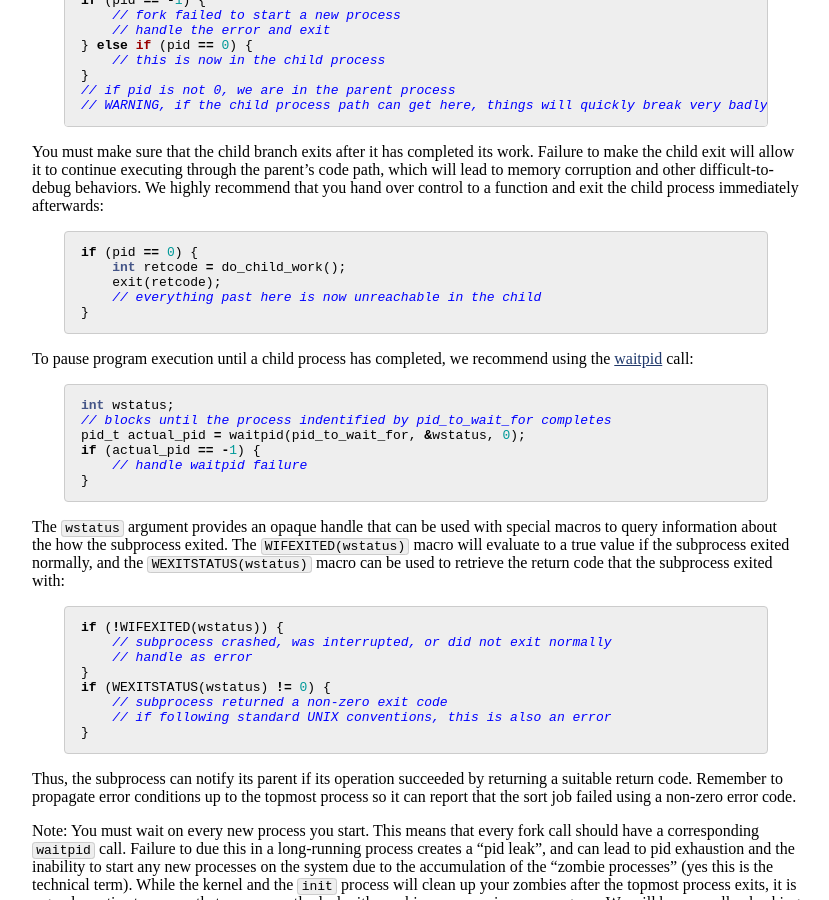
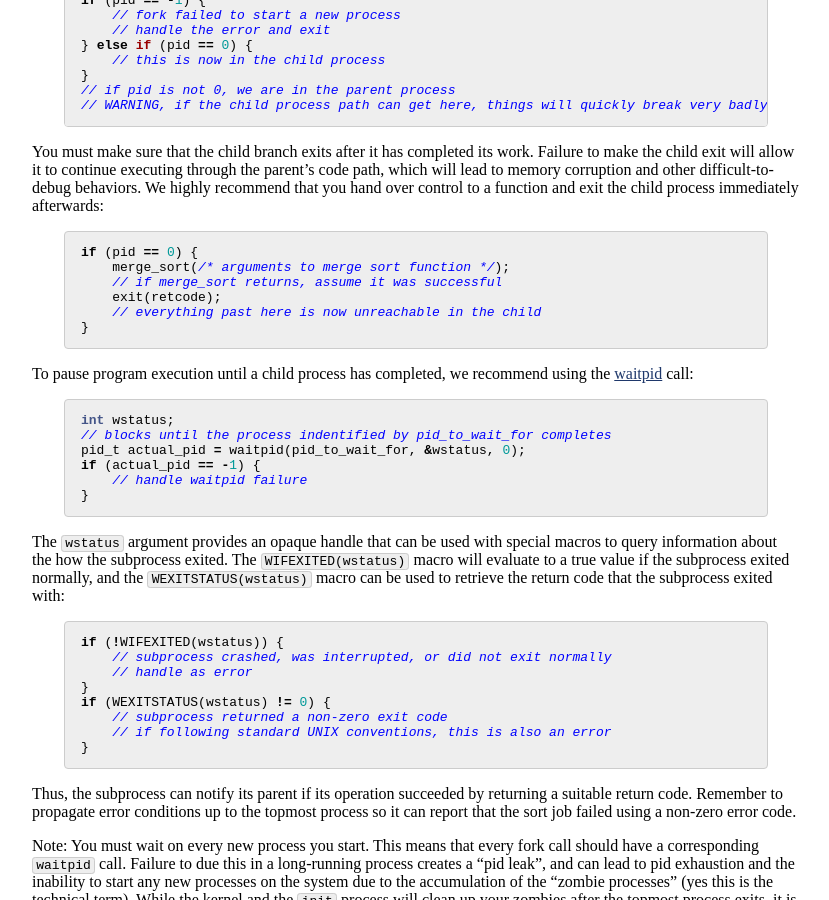
Before and after one commit to jhucsf/fall2023, a Jekyll site: the page built from assign/assign04.md, in a window 1280 px wide and 900 px high, scrolled down 2649 px. Shown: the whole window, without its empty margins (224-1053 px from the left). Built offline with Jekyll 4.4.1, drawn with Linux system fonts in a browser that asks for light colours.

Commit message:
better suggestion of structuring recursion

````diff
--- a/assign/assign04.md
+++ b/assign/assign04.md
@@ -199,7 +199,8 @@ afterwards:
 
 ```c
 if (pid == 0) {
-    int retcode = do_child_work();
+    merge_sort(/* arguments to merge sort function */);
+    // if merge_sort returns, assume it was successful
     exit(retcode);
     // everything past here is now unreachable in the child
 }
````
